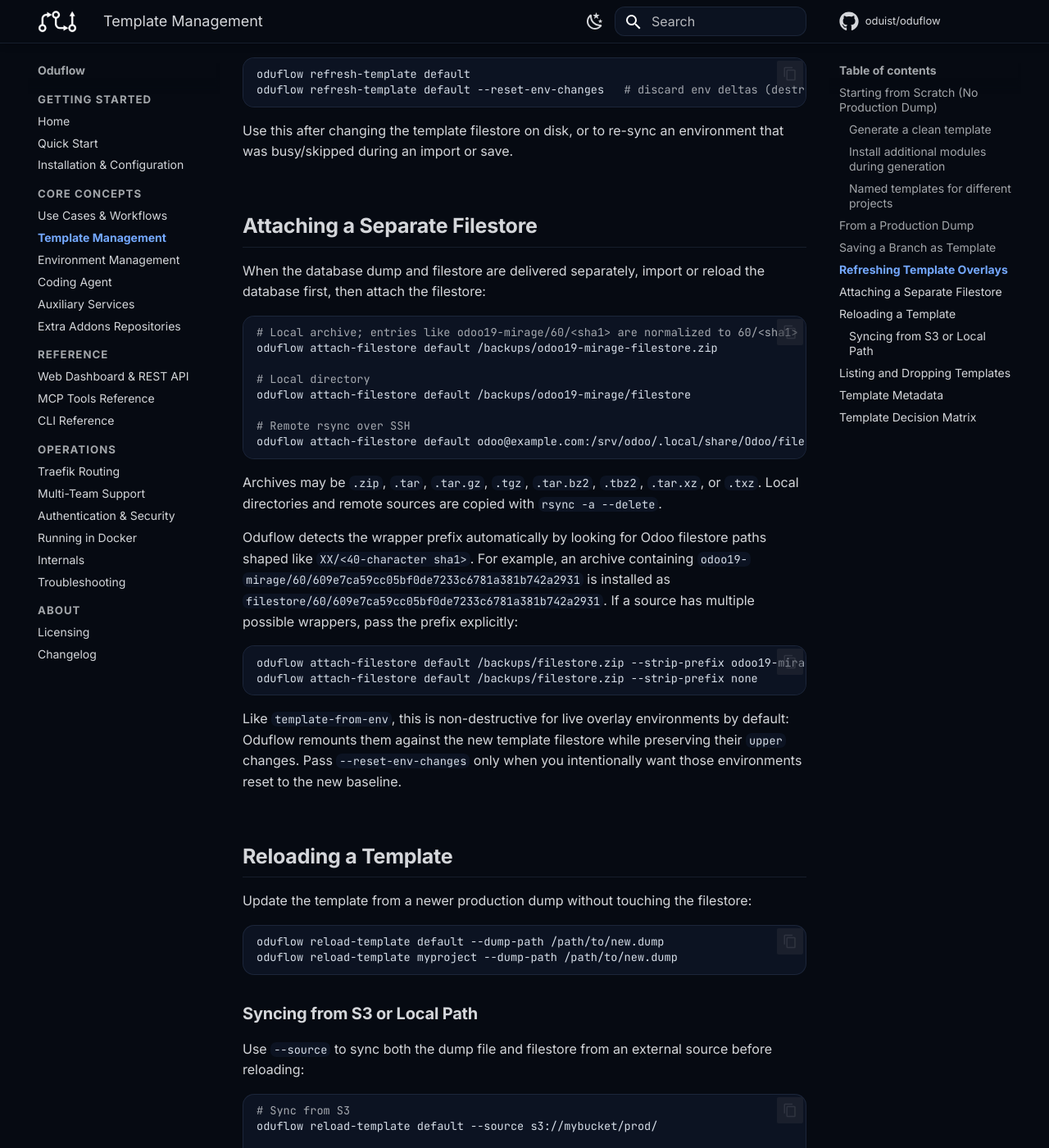
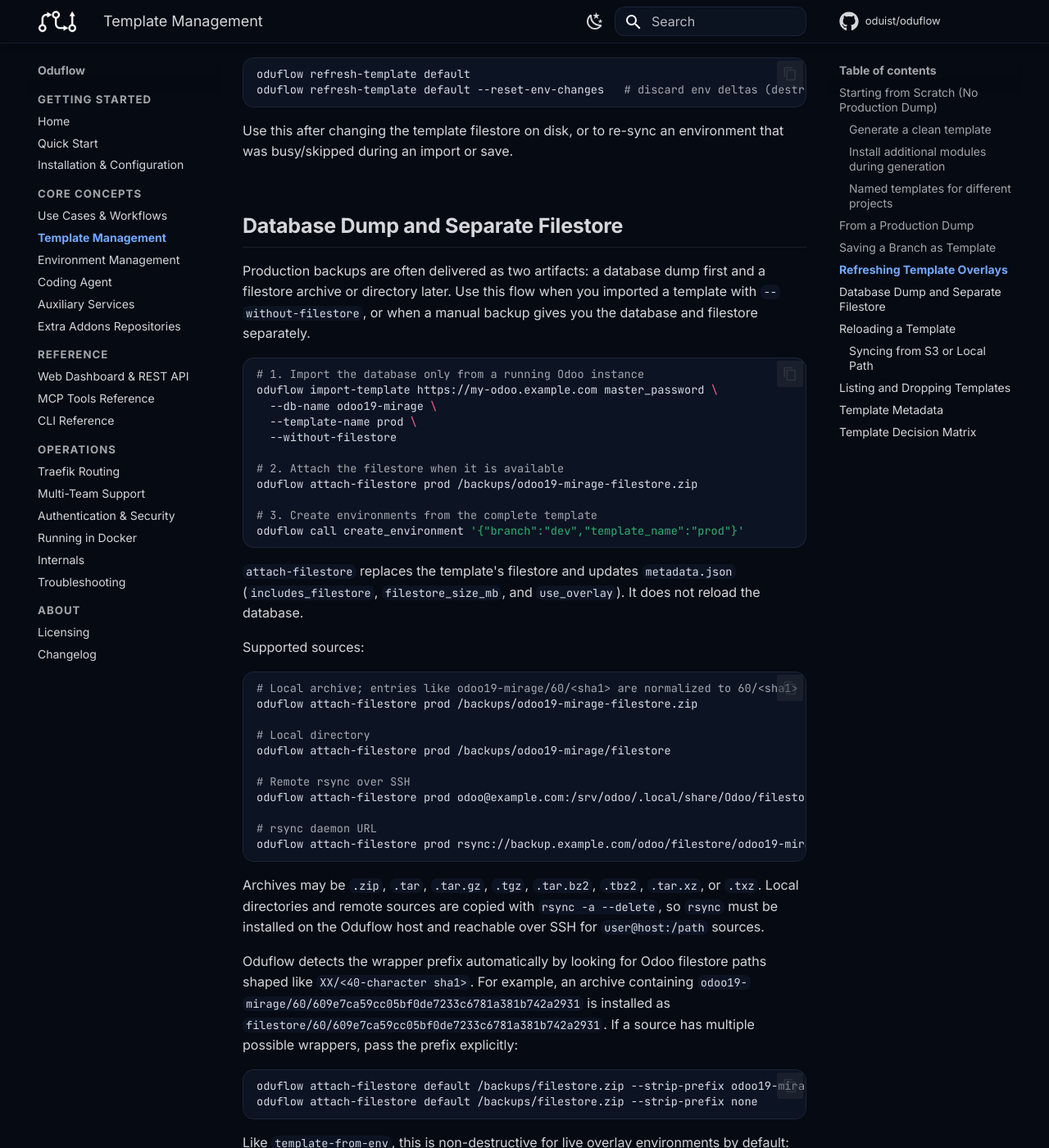
Before and after one commit to oduist/oduflow, an MkDocs documentation site: the page built from docs/templates.md, in a window 1280 px wide and 1400 px high, scrolled down 3094 px. Shown: the whole window at 82% size. Built offline with MkDocs 1.6.1 and Material for MkDocs 9.7.7, drawn with Linux system fonts in a browser that asks for light colours; comment, search, counter and statistics services are not loaded; some of the changed text lies outside the part shown.

Commit message:
Document separate filestore workflow

````diff
--- a/docs/templates.md
+++ b/docs/templates.md
@@ -98,22 +98,43 @@
 
 Use this after changing the template filestore on disk, or to re-sync an environment that was busy/skipped during an import or save.
 
-## Attaching a Separate Filestore
+## Database Dump and Separate Filestore
 
-When the database dump and filestore are delivered separately, import or reload the database first, then attach the filestore:
+Production backups are often delivered as two artifacts: a database dump first and a filestore archive or directory later. Use this flow when you imported a template with `--without-filestore`, or when a manual backup gives you the database and filestore separately.
+
+```bash
+# 1. Import the database only from a running Odoo instance
+oduflow import-template https://my-odoo.example.com master_password \
+  --db-name odoo19-mirage \
+  --template-name prod \
+  --without-filestore
+
+# 2. Attach the filestore when it is available
+oduflow attach-filestore prod /backups/odoo19-mirage-filestore.zip
+
+# 3. Create environments from the complete template
+oduflow call create_environment '{"branch":"dev","template_name":"prod"}'
+```
+
+`attach-filestore` replaces the template's filestore and updates `metadata.json` (`includes_filestore`, `filestore_size_mb`, and `use_overlay`). It does not reload the database.
+
+Supported sources:
 
 ```bash
 # Local archive; entries like odoo19-mirage/60/<sha1> are normalized to 60/<sha1>
-oduflow attach-filestore default /backups/odoo19-mirage-filestore.zip
+oduflow attach-filestore prod /backups/odoo19-mirage-filestore.zip
 
 # Local directory
-oduflow attach-filestore default /backups/odoo19-mirage/filestore
+oduflow attach-filestore prod /backups/odoo19-mirage/filestore
 
 # Remote rsync over SSH
-oduflow attach-filestore default odoo@example.com:/srv/odoo/.local/share/Odoo/filestore/odoo19-mirage
+oduflow attach-filestore prod odoo@example.com:/srv/odoo/.local/share/Odoo/filestore/odoo19-mirage
+
+# rsync daemon URL
+oduflow attach-filestore prod rsync://backup.example.com/odoo/filestore/odoo19-mirage
 ```
 
-Archives may be `.zip`, `.tar`, `.tar.gz`, `.tgz`, `.tar.bz2`, `.tbz2`, `.tar.xz`, or `.txz`. Local directories and remote sources are copied with `rsync -a --delete`.
+Archives may be `.zip`, `.tar`, `.tar.gz`, `.tgz`, `.tar.bz2`, `.tbz2`, `.tar.xz`, or `.txz`. Local directories and remote sources are copied with `rsync -a --delete`, so `rsync` must be installed on the Oduflow host and reachable over SSH for `user@host:/path` sources.
 
 Oduflow detects the wrapper prefix automatically by looking for Odoo filestore paths shaped like `XX/<40-character sha1>`. For example, an archive containing `odoo19-mirage/60/609e7ca59cc05bf0de7233c6781a381b742a2931` is installed as `filestore/60/609e7ca59cc05bf0de7233c6781a381b742a2931`. If a source has multiple possible wrappers, pass the prefix explicitly:
 
@@ -122,7 +143,7 @@
 oduflow attach-filestore default /backups/filestore.zip --strip-prefix none
 ```
 
-Like `template-from-env`, this is non-destructive for live overlay environments by default: Oduflow remounts them against the new template filestore while preserving their `upper` changes. Pass `--reset-env-changes` only when you intentionally want those environments reset to the new baseline.
+Like `template-from-env`, this is non-destructive for live overlay environments by default: Oduflow remounts them against the new template filestore while preserving their `upper` changes. Pass `--reset-env-changes` only when you intentionally want those environments reset to the new baseline. Copy-mode environments are independent copies and are not changed by attaching a new template filestore.
 
 ## Reloading a Template
 
````
Also changed, not shown: docs/llms-full.txt (+50 -0 lines), docs/use-cases.md (+2 -0 lines).
